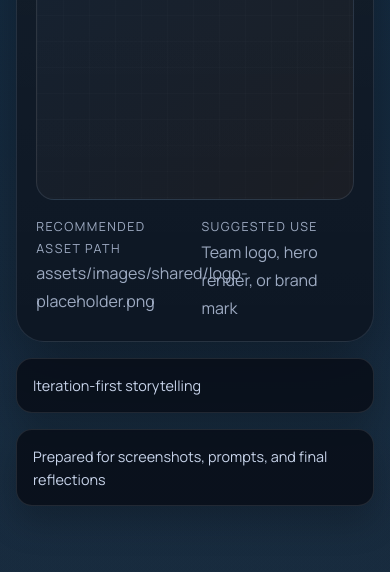
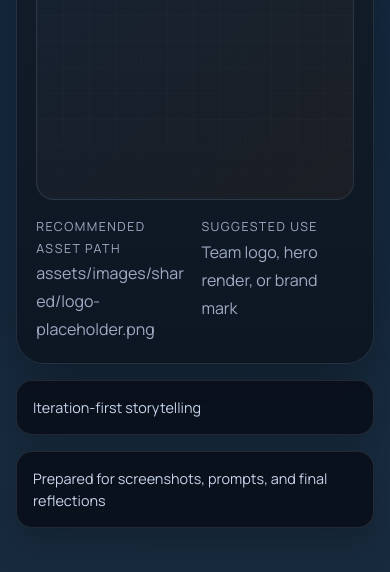
Before and after one commit to TMM1003/CSC150-Team-Demo-Website-Project, a plain HTML site: page index.html in a window 390 px wide. Shown: the part 1382-1954 px from the top of the page. Drawn offline with Linux system fonts and the light colour scheme.

Commit message:
Fixed Misaligned text
Fixed Misaligned text on main page (Attempt 1)

```diff
--- a/styles.css
+++ b/styles.css
@@ -254,6 +254,10 @@ code {
   align-items: center;
 }
 
+.hero__content {
+  min-width: 0;
+}
+
 .hero__content h1 {
   margin: 0;
   font-family: "Space Grotesk", "Segoe UI", sans-serif;
@@ -362,6 +366,7 @@ code {
 .hero__visual {
   position: relative;
   min-height: 560px;
+  min-width: 0;
 }
 
 .hero__visual-meta {
@@ -369,6 +374,10 @@ code {
   gap: 0.8rem;
   grid-template-columns: repeat(2, minmax(0, 1fr));
   margin-top: 1rem;
+}
+
+.hero__visual-meta > div {
+  min-width: 0;
 }
 
 .hero__visual-label {
@@ -383,6 +392,7 @@ code {
   margin: 0;
   color: var(--muted-strong);
   line-height: 1.5;
+  overflow-wrap: anywhere;
 }
 
 .hero__floating {
@@ -393,6 +403,7 @@ code {
   border: 1px solid rgba(255, 255, 255, 0.1);
   background: rgba(8, 14, 24, 0.88);
   box-shadow: 0 16px 34px rgba(0, 0, 0, 0.22);
+  z-index: 2;
 }
 
 .hero__floating span {
@@ -409,6 +420,23 @@ code {
 .hero__floating--bottom {
   bottom: 2.3rem;
   left: -0.9rem;
+}
+
+@media (max-width: 1260px) {
+  .hero__grid {
+    grid-template-columns: 1fr;
+  }
+
+  .hero__visual {
+    min-height: auto;
+  }
+
+  .hero__floating {
+    position: relative;
+    inset: auto;
+    max-width: none;
+    margin-top: 1rem;
+  }
 }
 
 .about-grid {
```
